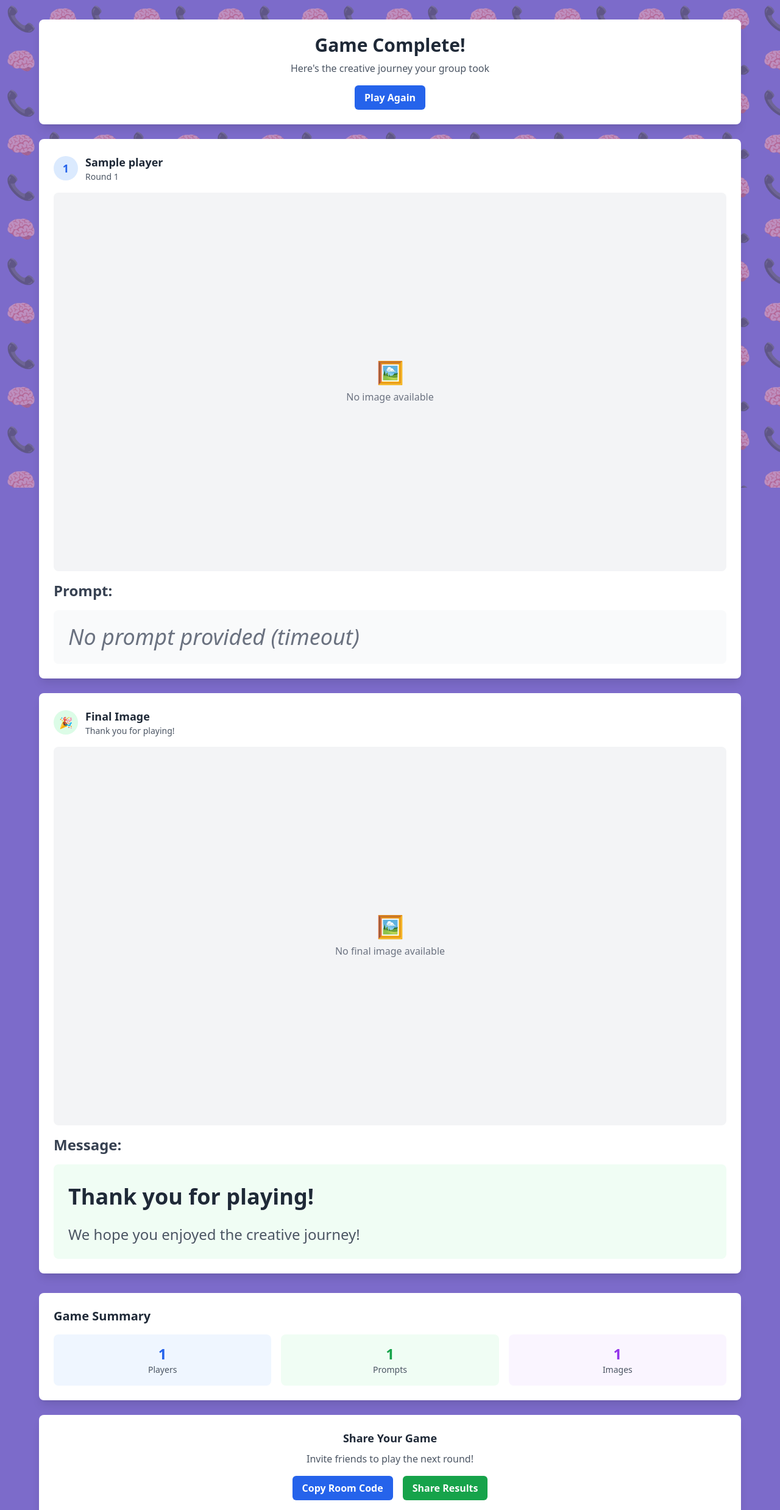
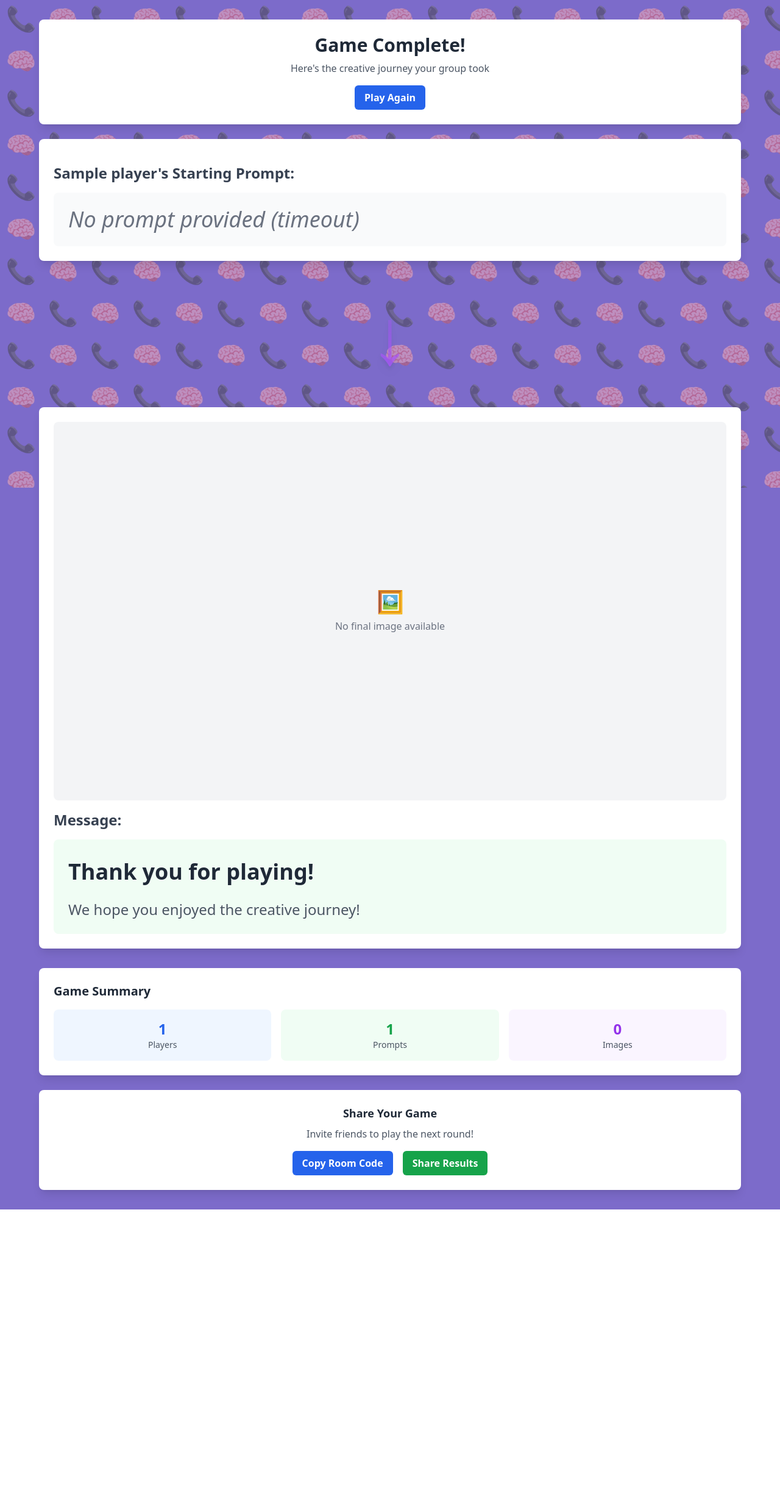
Before and after one commit to windigo216/teleprompt, a Flask app: template templates/results.html in a window 1280 px wide. Shown: the top 2477 px of the page at 61% size. After the commit the page ends 1984 px from the top, so only its background shows below. Run offline with Flask 3, Linux system fonts and the light colour scheme; the template is opened without the code that fills it: most values are stand-ins (such as "Sample title", 1, 10 or a date in 2020); some libraries are stand-ins or nearby versions.

Commit message:
beautified results page

```diff
--- a/templates/results.html
+++ b/templates/results.html
@@ -37,20 +37,15 @@
                     <div class="p-6">
                         <div class="flex items-center justify-between mb-4">
                             <div class="flex items-center space-x-3">
-                                <div class="w-10 h-10 bg-blue-100 rounded-full flex items-center justify-center text-lg font-bold text-blue-600">
-                                    {{ i + 1 }}
-                                </div>
-                                <div>
-                                    <h3 class="text-lg font-semibold text-gray-800">
-                                        {{ game.players[i].name }}
-                                    </h3>
-                                    <p class="text-sm text-gray-600">Round {{ i + 1 }}</p>
-                                </div>
                             </div>
                         </div>
 
                         <div class="space-y-4">
                             <!-- Image -->
+                            {% if not (game.gamemode != 'inverted' and i == 0) %}
+                            {% if game.gamemode == 'inverted' %}
+                            <h4 class="text-2xl font-bold text-gray-700 mb-4">{{ game.players[i].name }}'s Drawing:</h4>
+                            {% endif %}
                             <div class="aspect-video bg-gray-100 rounded-lg overflow-hidden">
                                 {% if i < game.images|length and game.images[i] %}
                                 <img src="/{{ game.images[i].path }}"
@@ -65,6 +60,7 @@
                                 </div>
                                 {% endif %}
                             </div>
+                            {% endif %}
 
                             <!-- Prompt/Description -->
                             <div>
@@ -78,7 +74,13 @@
                                     {% endif %}
                                 </div>
                                 {% else %}
-                                <h4 class="text-2xl font-bold text-gray-700 mb-4">Prompt:</h4>
+                                <h4 class="text-2xl font-bold text-gray-700 mb-4">
+                                    {% if i == 0 %}
+                                        {{ game.players[i].name }}'s Starting Prompt:
+                                    {% else %}
+                                        {{ game.players[i].name }}'s Prompt:
+                                    {% endif %}
+                                </h4>
                                 <div class="bg-gray-50 rounded-lg p-6">
                                     {% if i < game.prompts|length and game.prompts[i] %}
                                     <p class="text-4xl text-gray-800 italic font-medium leading-relaxed">"{{ game.prompts[i].text }}"</p>
@@ -91,24 +93,32 @@
                         </div>
                     </div>
                 </div>
+                <div class="text-center my-4">
+                    <span id="chain-arrow-{{i}}" class="text-[8rem] font-extrabold drop-shadow-lg transition-colors duration-300 bg-gradient-to-b from-yellow-400 to-purple-600 bg-clip-text text-transparent">
+                        ↓
+                    </span>
+                </div>
+                <script>
+                    // Arrow color change on scroll
+                    window.addEventListener('scroll', function() {
+                        const arrow = document.getElementById('chain-arrow-{{i}}');
+                        if (!arrow) return;
+                        const rect = arrow.getBoundingClientRect();
+                        const percent = rect.top / window.innerHeight;
+                        // percent: 1 = top of viewport, 0 = bottom
+                        // Transition from yellow (>=0.6) to purple (<=0.4)
+                        let yellow = Math.min(1, Math.max(0, (percent - 0.4) / 0.2));
+                        let purple = 1 - yellow;
+                        // Set gradient via inline style
+                        arrow.style.backgroundImage = `linear-gradient(to bottom, rgba(251,191,36,${yellow}) 0%, rgba(168,85,247,${purple}) 100%)`;
+                    });
+                </script>
                 {% endfor %}
 
+                {% if game.gamemode != 'inverted' %}
                 <!-- Final Thank You Card -->
                 <div class="bg-white rounded-lg shadow-lg overflow-hidden">
                     <div class="p-6">
-                        <div class="flex items-center justify-between mb-4">
-                            <div class="flex items-center space-x-3">
-                                <div class="w-10 h-10 bg-green-100 rounded-full flex items-center justify-center text-lg font-bold text-green-600">
-                                    🎉
-                                </div>
-                                <div>
-                                    <h3 class="text-lg font-semibold text-gray-800">
-                                        Final Image
-                                    </h3>
-                                    <p class="text-sm text-gray-600">Thank you for playing!</p>
-                                </div>
-                            </div>
-                        </div>
 
                         <div class="space-y-4">
                             <!-- Final Image -->
@@ -138,6 +148,7 @@
                         </div>
                     </div>
                 </div>
+                {% endif %}
             </div>
 
             <!-- Summary -->
@@ -158,7 +169,13 @@
                         {% endif %}
                     </div>
                     <div class="text-center p-4 bg-purple-50 rounded-lg">
-                        <div class="text-2xl font-bold text-purple-600">{{ game.images|length }}</div>
+                        <div class="text-2xl font-bold text-purple-600">
+                            {% if game.gamemode == 'inverted' %}
+                                {{ game.images|length }}
+                            {% else %}
+                                {{ game.images|length - 1 }}
+                            {% endif %}
+                        </div>
                         <div class="text-sm text-gray-600">Images</div>
                     </div>
                 </div>
```
Also changed, not shown: static/canvas_drawings/drawing_1758422947_A2ZDGM.png (added).
